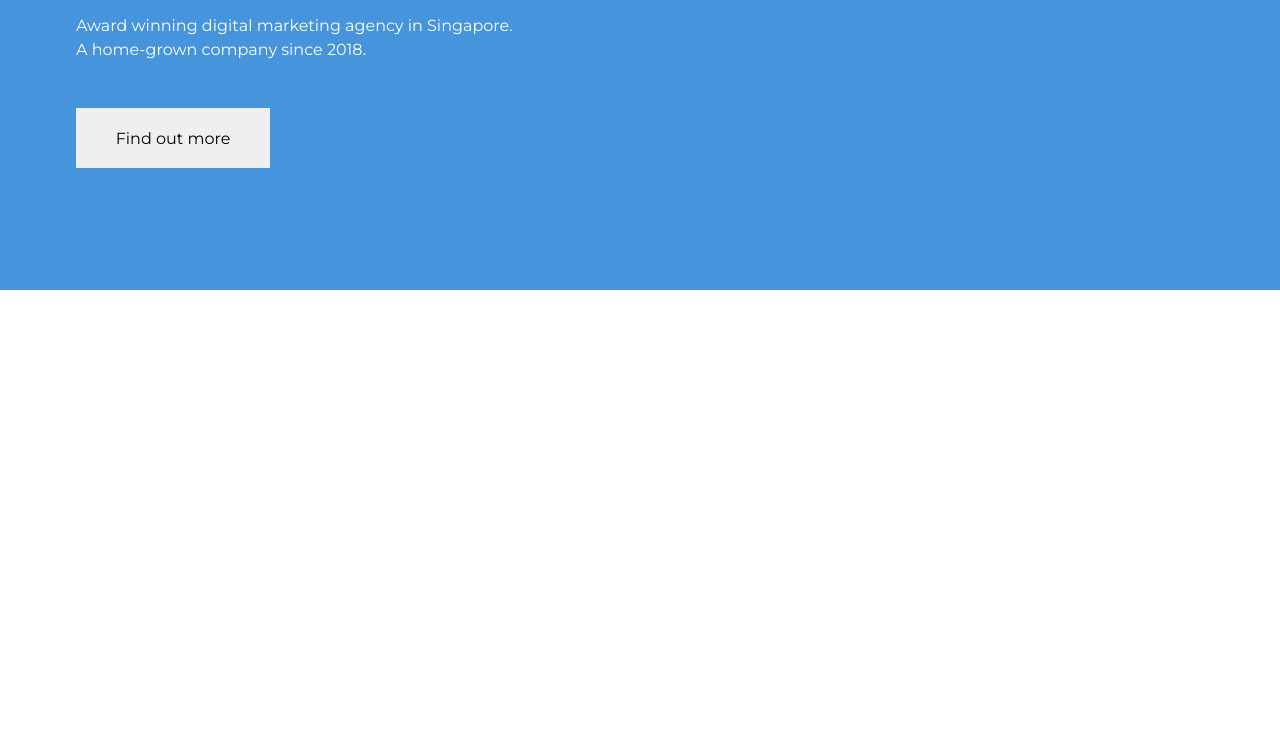
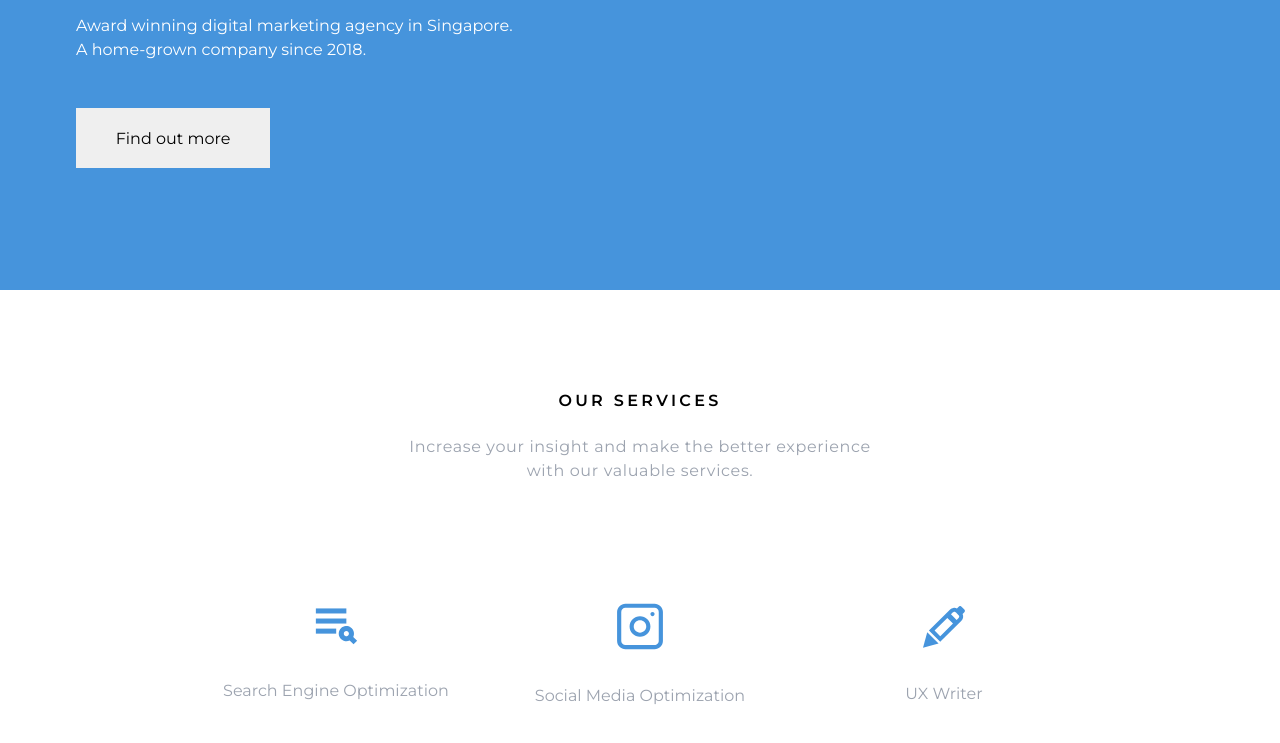
Before and after one commit to Screamo95/project-3, a plain HTML site: page index.html in a window 1280 px wide. Shown: the part 209-952 px from the top of the page. Before the commit the page ends 800 px from the top, so only its background shows below. Drawn offline with Linux system fonts and the light colour scheme.

Commit message:
Начало верстки services

```diff
--- a/css/style.css
+++ b/css/style.css
@@ -5,6 +5,28 @@
 :root {
   --accent_color: #4694DC;
   --grey_color: #9CA3AF;
+}
+.global__container {
+  width: 888px;
+  margin: 0 auto;
+}
+.global__title {
+  font-family: ms_semibold;
+  font-size: 16px;
+  letter-spacing: 3.3px;
+  text-transform: uppercase;
+  color: #000;
+  text-align: center;
+}
+.global__subtitle {
+  font-family: ms_regular;
+  font-size: 16px;
+  line-height: 24px;
+  letter-spacing: 0.04em;
+  text-align: center;
+  color: var(--grey_color);
+  width: 465px;
+  margin: 0 auto;
 }
 
 /* Header  */
@@ -76,3 +98,35 @@
     padding: 0 15px;
   }
 }
+
+/* Services  */
+
+.services {
+  padding-top: 103px;
+  padding-bottom: 160px;
+}
+.services__body {
+}
+.services__title {
+  margin-bottom: 26px;
+}
+.services__subtitle {
+  margin-bottom: 120px;
+}
+.services__info {
+  display: flex;
+  justify-content: space-between;
+  align-items: center;
+}
+.services__info_item {
+  min-width: 280px;
+  text-align: center;
+}
+.services__info_item-img {
+  margin-bottom: 35px;
+}
+.services__info_item-name {
+  font-family: ms_regular;
+  font-size: 16px;
+  color: var(--grey_color);
+}
--- a/index.html
+++ b/index.html
@@ -20,5 +20,28 @@
     </div>
   </header>
 
+  <!-- Services  -->
+  <section class="services">
+    <div class="global__container">
+      <div class="services__body">
+        <h2 class="services__title global__title">Our services</h2>
+        <p class="services__subtitle global__subtitle">Increase your insight and make the better experience with our  valuable services.</p>
+        <div class="services__info">
+          <div class="services__info_item">
+            <img src="img/services_icon-1.svg" alt="Ошибка при загрузке изображения" class="services__info_item-img">
+            <h6 class="services__info_item-name">Search Engine Optimization</h6>
+          </div>
+          <div class="services__info_item">
+            <img src="img/services_icon-2.svg" alt="Ошибка при загрузке изображения" class="services__info_item-img">
+            <h6 class="services__info_item-name">Social Media Optimization</h6>
+          </div>
+          <div class="services__info_item">
+            <img src="img/services_icon-3.svg" alt="Ошибка при загрузке изображения" class="services__info_item-img">
+            <h6 class="services__info_item-name">UX Writer</h6>
+          </div>
+        </div>
+      </div>
+    </div>
+  </section>
 </body>
 </html>
```
Also changed, not shown: img/services_icon-1.svg (added), img/services_icon-2.svg (added), img/services_icon-3.svg (added).
